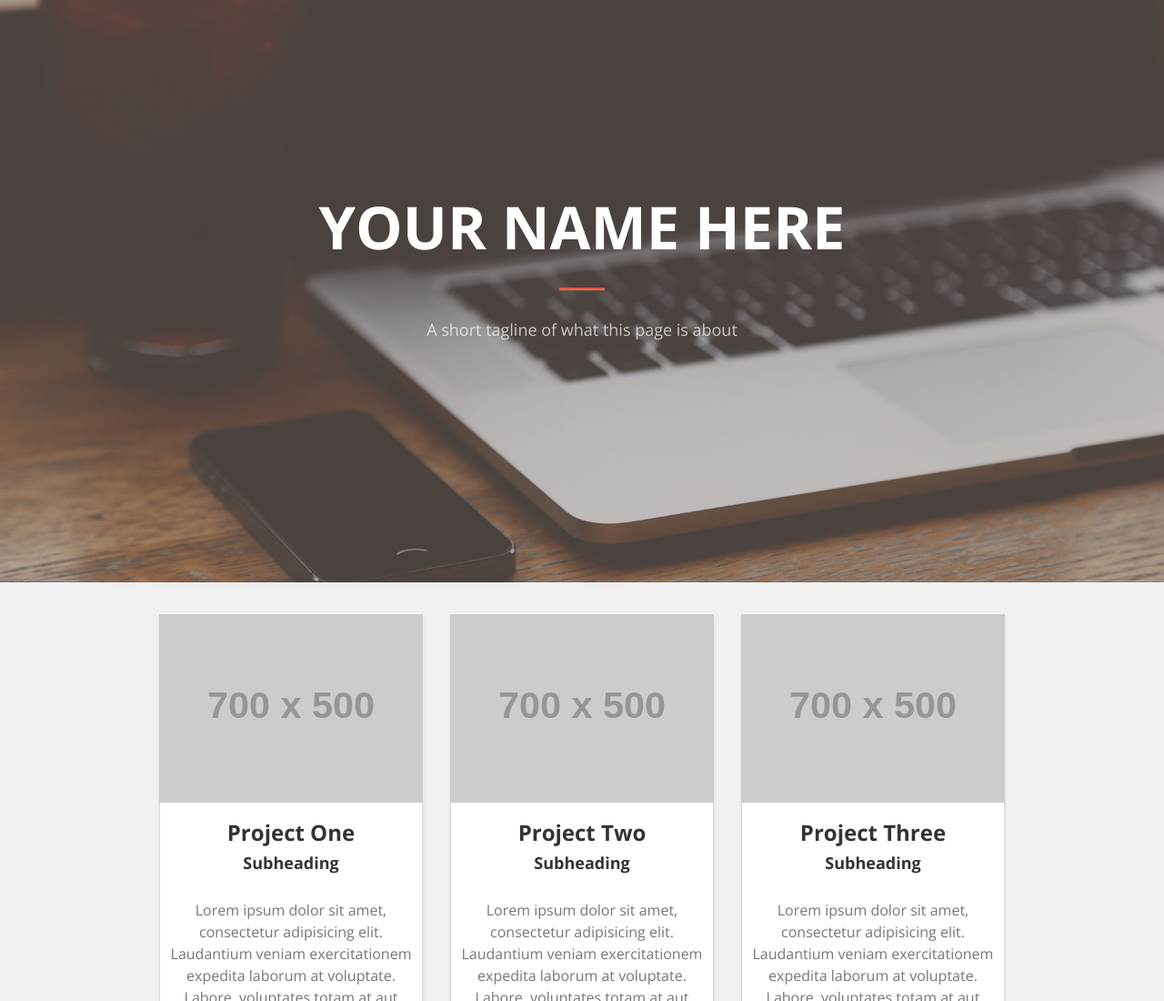
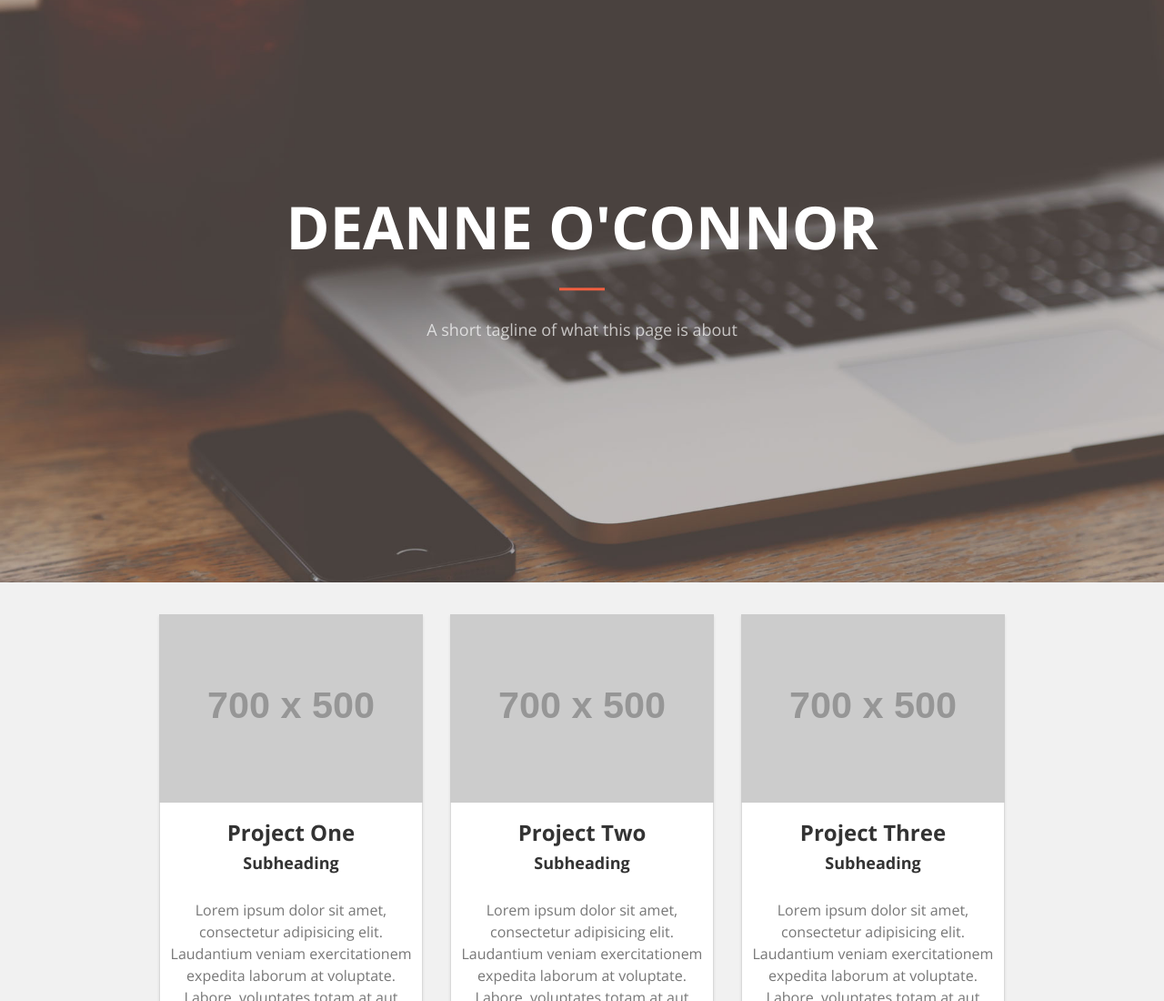
Before and after one commit to deanneoconnor/deanneoconnor.github.io, a plain HTML site: page index.html in a window 1280 px wide. Shown: the top 1100 px of the page at 91% size. Drawn offline with nearby package versions, Linux system fonts and the light colour scheme; placeholder pictures from the web are drawn by us.

Commit message:
name change

```diff
--- a/index.html
+++ b/index.html
@@ -45,7 +45,7 @@
     <header>
         <div class="header-content">
             <div class="header-content-inner">
-                <h1>Your Name Here</h1>
+                <h1>Deanne O'Connor</h1>
                 <hr>
                 <p>A short tagline of what this page is about</p>
             </div>
```
